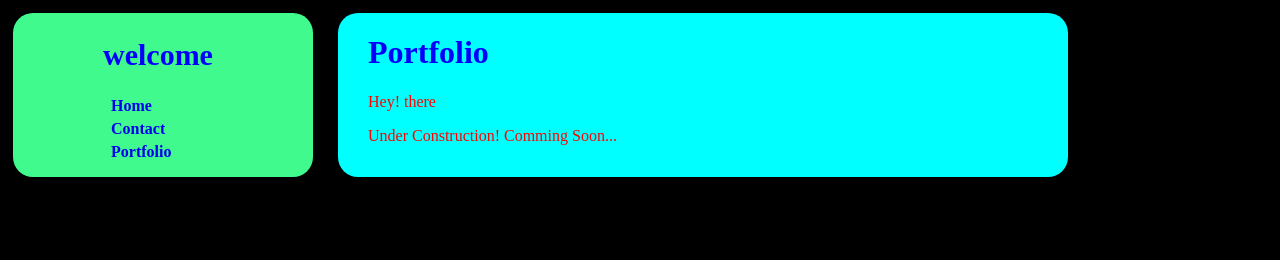
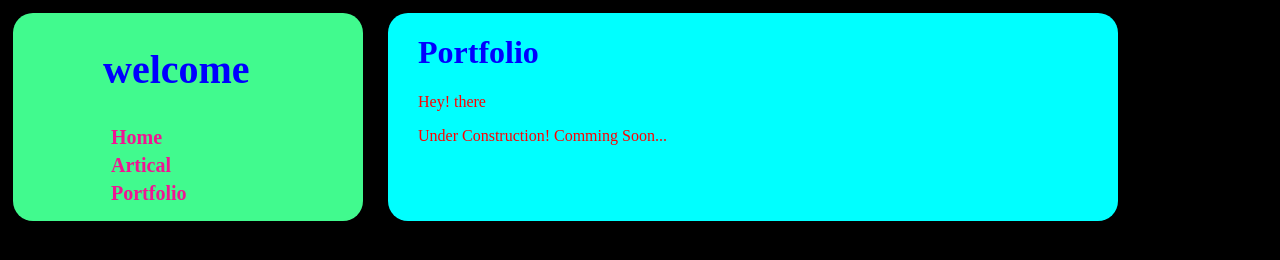
Before and after one commit to NMJoshi/NMJoshi, a plain HTML site: page index.html in a window 1280 px wide. Drawn offline with Linux system fonts and the light colour scheme.

Commit message:
basic_outline1

```diff
--- a/format.css
+++ b/format.css
@@ -13,14 +13,14 @@ p {
 .header {
 	background-color: rgb(65, 250, 142);
 	border-radius: 20px;
-	width: 300px;
+	width: 350px;
 	/* height: fit-content; */
 	margin:5px;
 }
 .header h2 {
 	color: blue;
 	padding-left: 90px;
-	font-size: 30px;
+	font-size: 40px;
 
 }
 .nevigation li {
@@ -28,10 +28,11 @@ p {
 	list-style: none;
 	padding-left: 53px;
 	margin: 5px;
-	font-size: medium;
+	font-size: 20px;
 	font-weight: 600;
 }
 .nevigation li a {
+	color: #f11493;
 	text-decoration: none;
 }
 .nevigation li a:hover {
--- a/index.html
+++ b/index.html
@@ -3,7 +3,7 @@
 <head>
     <meta charset="UTF-8">
     <!-- <meta name="Viewport" content="width=device-width, initial scale=1.0"> -->
-    <title>Portfolio</title>
+    <title>NMJ-Portfolio</title>
     <link rel="stylesheet" type="text/css" href="format.css">
 </head>
 
@@ -14,8 +14,8 @@
             <nav class="nevigation">
                 <ul>
                     <li><a href="index.html">Home</a></li>
-                    <li><a href="index.html">Contact</a></li>
-                    <li><a href="index.html">Portfolio</a></li>
+                    <li><a href="./artical.html">Artical</a></li>
+                    <li><a href="./Portfolio.html">Portfolio</a></li>
                 </ul>
             </nav>
         </div>
```
Also changed, not shown: Portfolio.html (added, +15 -0 lines), artical.html (added, +15 -0 lines).
